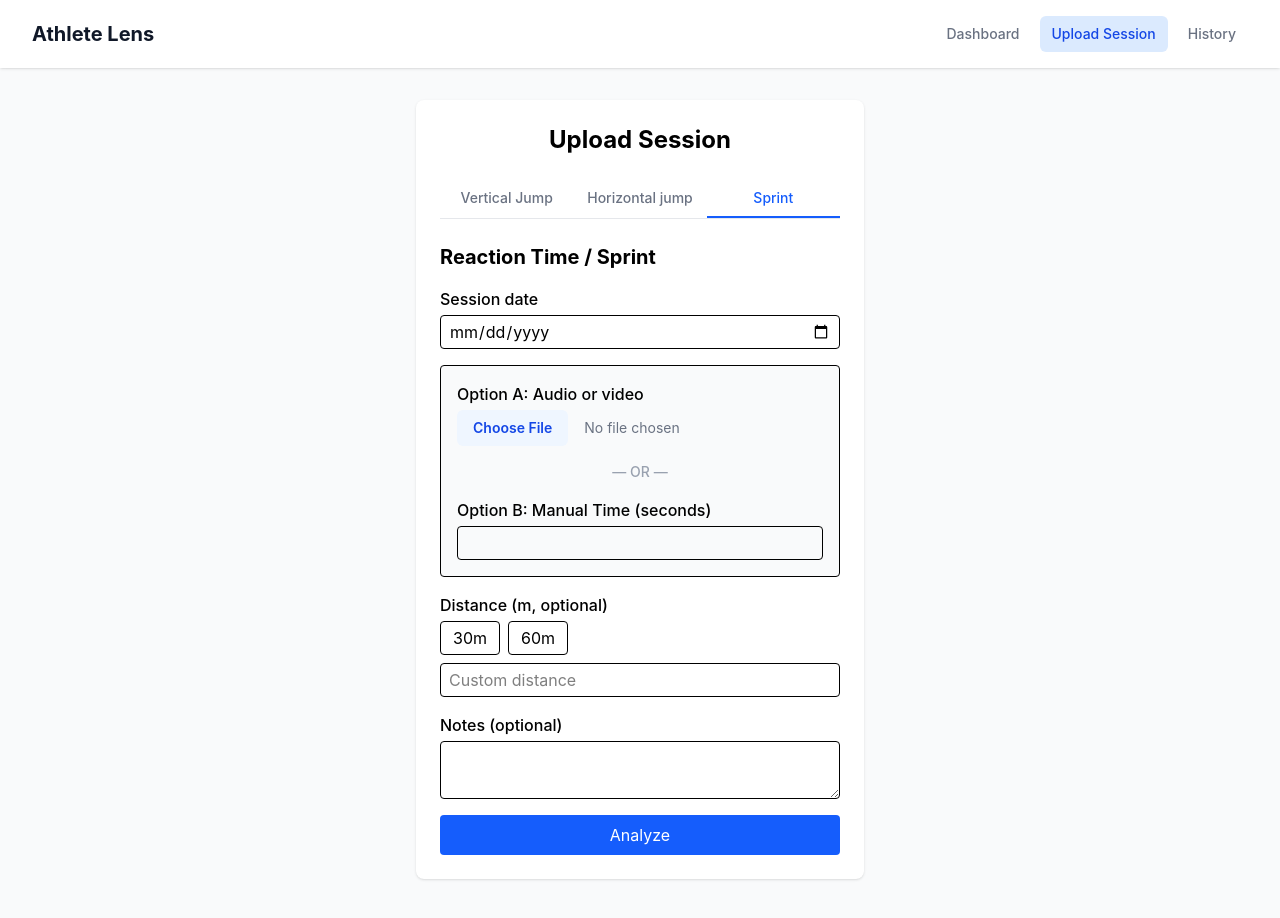
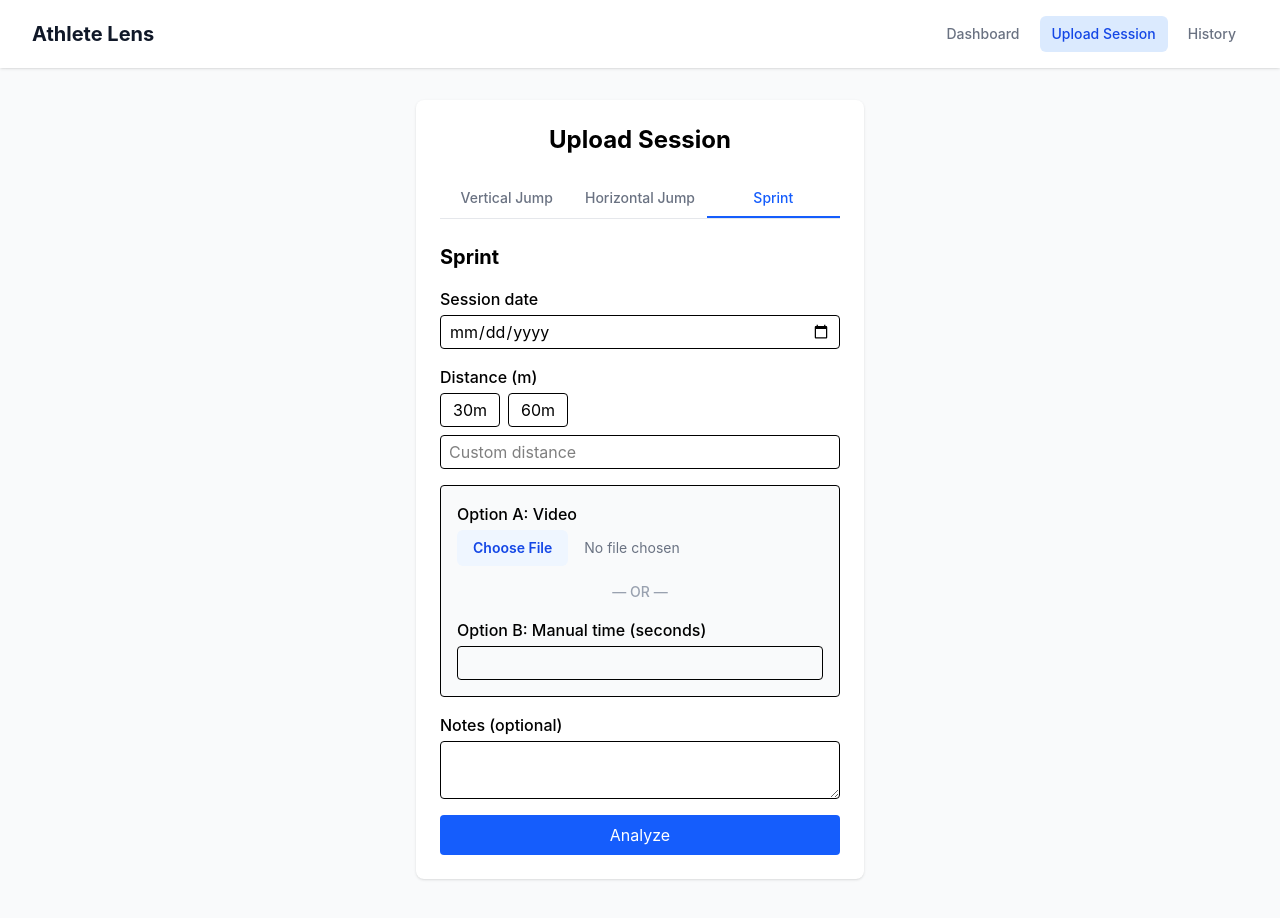
Before and after one commit to JoseGarciaMayen/athlete-lens, a React (Vite) app in the folder frontend/: page /upload in a window 1280 px wide. Both pictures are taken after a click on the button "Sprint". Built offline with nearby package versions, Linux system fonts and the light colour scheme.

Commit message:
feat(sprint): replace acoustic module with sprint in frontend

```diff
--- a/frontend/src/components/UploadAcoustic.jsx
+++ b/frontend/src/components/UploadSprint.jsx
@@ -1,6 +1,6 @@
 import { useState } from "react";
 
-function UploadAcoustic() {
+function UploadSprint() {
     const [file, setFile] = useState(null);
     const [sessionDate, setSessionDate] = useState("");
     const [notes, setNotes] = useState("");
@@ -14,7 +14,12 @@ function UploadAcoustic() {
         e.preventDefault();
 
         if (!file && !manualTimeS) {
-            setError("You must upload a video or audio file or input time manually");
+            setError("You must upload a video file or input time manually");
+            return;
+        }
+
+        if (!distanceM) {
+            setError("Distance is required");
             return;
         }
 
@@ -24,26 +29,23 @@ function UploadAcoustic() {
 
         const formData = new FormData();
         formData.append("session_date", sessionDate);
+        formData.append("distance_m", distanceM);
 
         if (file) {
             formData.append("file", file);
         }
 
         if (manualTimeS) {
-            formData.append("time_delta_ms", parseFloat(manualTimeS));
+            formData.append("sprint_time_s", parseFloat(manualTimeS));
         }
 
         if (notes) {
             formData.append("notes", notes);
         }
 
-        if (distanceM) {
-            formData.append("distance_m", distanceM);
-        }
-
         try {
             const response = await fetch(
-                `${import.meta.env.VITE_API_URL}/api/analyze/acoustic`,
+                `${import.meta.env.VITE_API_URL}/api/analyze/sprint`,
                 {
                     method: "POST",
                     body: formData,
@@ -68,9 +70,9 @@ function UploadAcoustic() {
 
     return (
         <>
-            <h2 className="text-xl font-bold mb-4">Reaction Time / Sprint</h2>
+            <h2 className="text-xl font-bold mb-4">Sprint</h2>
 
-            <form onSubmit={handleSubmit} className="flex flex-col gap-4">
+            <div className="flex flex-col gap-4">
                 <div>
                     <label className="block mb-1 font-medium">Session date</label>
                     <input
@@ -82,12 +84,40 @@ function UploadAcoustic() {
                     />
                 </div>
 
+                <div>
+                    <label className="block mb-1 font-medium">Distance (m)</label>
+                    <div className="flex gap-2 mb-2">
+                        <button
+                            type="button"
+                            onClick={() => setDistanceM("30")}
+                            className={`px-3 py-1 rounded border ${distanceM === "30" ? "bg-blue-600 text-white" : "bg-white"}`}
+                        >
+                            30m
+                        </button>
+                        <button
+                            type="button"
+                            onClick={() => setDistanceM("60")}
+                            className={`px-3 py-1 rounded border ${distanceM === "60" ? "bg-blue-600 text-white" : "bg-white"}`}
+                        >
+                            60m
+                        </button>
+                    </div>
+                    <input
+                        type="number"
+                        min="1"
+                        value={distanceM}
+                        onChange={(e) => setDistanceM(e.target.value)}
+                        placeholder="Custom distance"
+                        className="block w-full border rounded px-2 py-1"
+                    />
+                </div>
+
                 <div className="p-4 bg-gray-50 border rounded space-y-4">
                     <div>
-                        <label className="block mb-1 font-medium">Option A: Audio or video</label>
+                        <label className="block mb-1 font-medium">Option A: Video</label>
                         <input
                             type="file"
-                            accept="audio/*,video/*"
+                            accept="video/*"
                             onChange={(e) => setFile(e.target.files[0])}
                             className="block w-full text-sm text-gray-500
                                 file:mr-4 file:py-2 file:px-4
@@ -102,7 +132,7 @@ function UploadAcoustic() {
                     <div className="text-center text-sm font-medium text-gray-400">— OR —</div>
 
                     <div>
-                        <label className="block mb-1 font-medium">Option B: Manual Time (seconds)</label>
+                        <label className="block mb-1 font-medium">Option B: Manual time (seconds)</label>
                         <input
                             type="number"
                             step="any"
@@ -115,36 +145,6 @@ function UploadAcoustic() {
                 </div>
 
                 <div>
-                    <label className="block mb-1 font-medium">Distance (m, optional)</label>
-                    <div className="flex gap-2 mb-2">
-                        <button
-                            type="button"
-                            onClick={() => setDistanceM("30")}
-                            className={`px-3 py-1 rounded border ${distanceM === "30" ? "bg-blue-600 text-white" : "bg-white"
-                                }`}
-                        >
-                            30m
-                        </button>
-                        <button
-                            type="button"
-                            onClick={() => setDistanceM("60")}
-                            className={`px-3 py-1 rounded border ${distanceM === "60" ? "bg-blue-600 text-white" : "bg-white"
-                                }`}
-                        >
-                            60m
-                        </button>
-                    </div>
-                    <input
-                        type="number"
-                        min="1"
-                        value={distanceM}
-                        onChange={(e) => setDistanceM(e.target.value)}
-                        placeholder="Custom distance"
-                        className="block w-full border rounded px-2 py-1"
-                    />
-                </div>
-
-                <div>
                     <label className="block mb-1 font-medium">Notes (optional)</label>
                     <textarea
                         value={notes}
@@ -154,13 +154,14 @@ function UploadAcoustic() {
                 </div>
 
                 <button
-                    type="submit"
+                    type="button"
+                    onClick={handleSubmit}
                     disabled={loading}
                     className="bg-blue-600 text-white rounded px-4 py-2 disabled:opacity-50"
                 >
                     {loading ? "Analyzing..." : "Analyze"}
                 </button>
-            </form>
+            </div>
 
             {error && (
                 <div className="mt-4 p-3 bg-red-100 text-red-700 rounded">
@@ -170,12 +171,16 @@ function UploadAcoustic() {
 
             {result && (
                 <div className="mt-4 p-3 bg-green-100 text-green-800 rounded">
-                    <p>Time delta: {(result.time_delta_ms / 1000).toFixed(3)} s</p>
-                    {result.events_detected && <p>Events detected: {result.events_detected}</p>}
+                    <p>Sprint time: {result.sprint_time_s.toFixed(3)} s</p>
+                    {result.crossing_frame && (
+                        <p className="text-sm text-green-700 mt-1">
+                            Detected at frame {result.crossing_frame} ({result.fps_used} fps)
+                        </p>
+                    )}
                 </div>
             )}
         </>
     );
 }
 
-export default UploadAcoustic;
+export default UploadSprint;
--- a/frontend/src/pages/History.jsx
+++ b/frontend/src/pages/History.jsx
@@ -2,15 +2,16 @@ import { useState, useEffect } from "react";
 
 const TYPE_LABELS = {
     vertical: "Vertical Jump",
-    acoustic: "Sprint",
+    sprint: "Sprint",
     horizontal: "Horizontal Jump",
 };
 
 const PAGE_SIZE = 15;
 
 function formatValue(metric) {
-    if (metric.type === "acoustic") {
-        return `${(metric.value / 1000).toFixed(3)} s`;
+    if (metric.type === "sprint") {
+        const distance = metric.distance_m ? ` (${metric.distance_m}m)` : "";
+        return `${Number(metric.value).toFixed(3)} s${distance}`;
     }
     return `${Number(metric.value).toFixed(1)} cm`;
 }
--- a/frontend/src/pages/Upload.jsx
+++ b/frontend/src/pages/Upload.jsx
@@ -1,6 +1,6 @@
 import { useState } from "react";
 import UploadVertical from "../components/UploadVertical";
-import UploadAcoustic from "../components/UploadAcoustic";
+import UploadSprint from "../components/UploadSprint";
 import UploadHorizontal from "../components/UploadHorizontal";
 
 function Upload() {
@@ -27,14 +27,14 @@ function Upload() {
                         }`}
                     onClick={() => setActiveTab("horizontal")}
                 >
-                    Horizontal jump
+                    Horizontal Jump
                 </button>
                 <button
-                    className={`flex-1 py-2 text-center text-sm font-medium border-b-2 transition-colors ${activeTab === "acoustic"
+                    className={`flex-1 py-2 text-center text-sm font-medium border-b-2 transition-colors ${activeTab === "sprint"
                         ? "border-blue-600 text-blue-600"
                         : "border-transparent text-gray-500 hover:text-gray-700 hover:border-gray-300"
                         }`}
-                    onClick={() => setActiveTab("acoustic")}
+                    onClick={() => setActiveTab("sprint")}
                 >
                     Sprint
                 </button>
@@ -42,7 +42,7 @@ function Upload() {
 
             <div className="mt-4">
                 {activeTab === "vertical" && <UploadVertical />}
-                {activeTab === "acoustic" && <UploadAcoustic />}
+                {activeTab === "sprint" && <UploadSprint />}
                 {activeTab === "horizontal" && <UploadHorizontal />}
             </div>
         </div>
```
